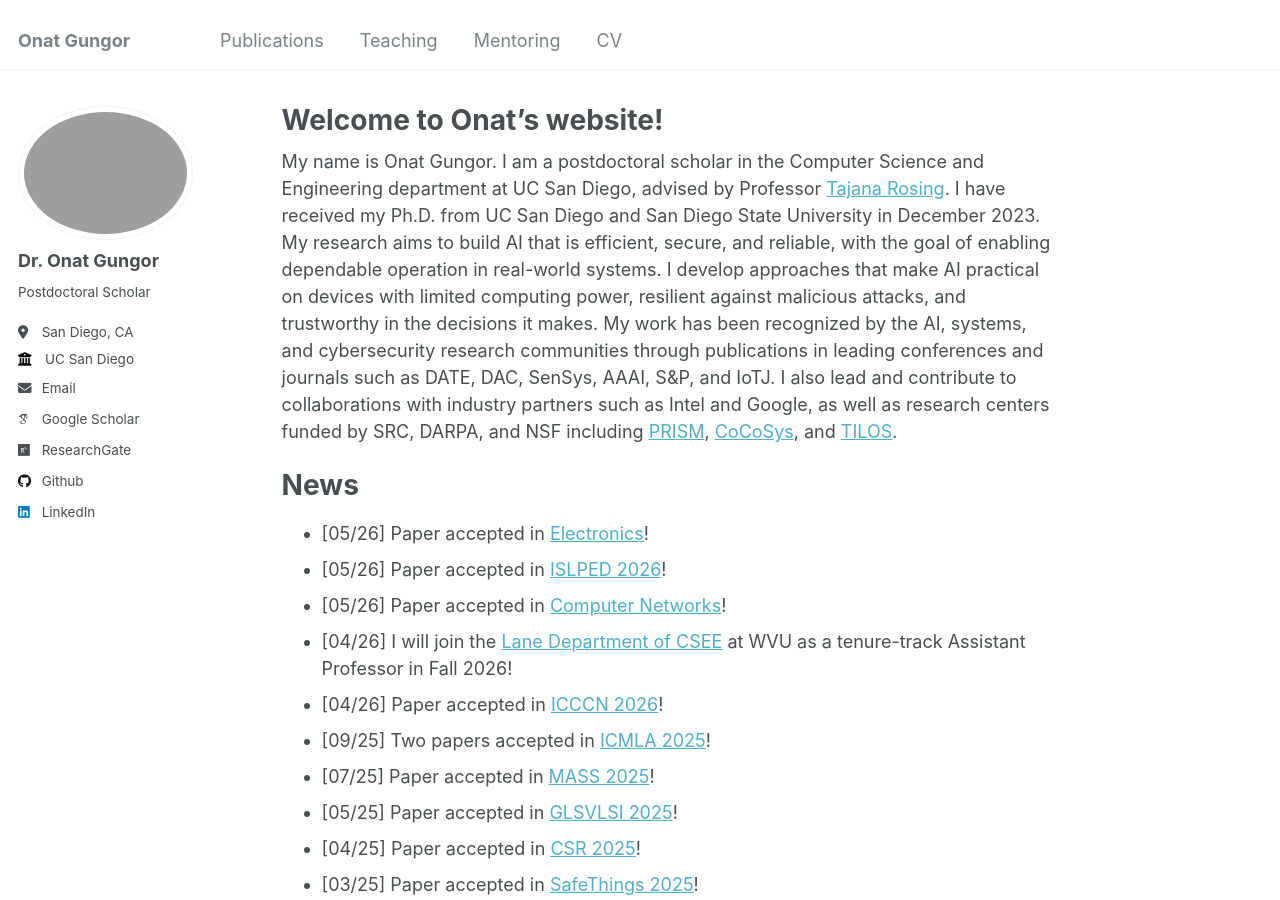
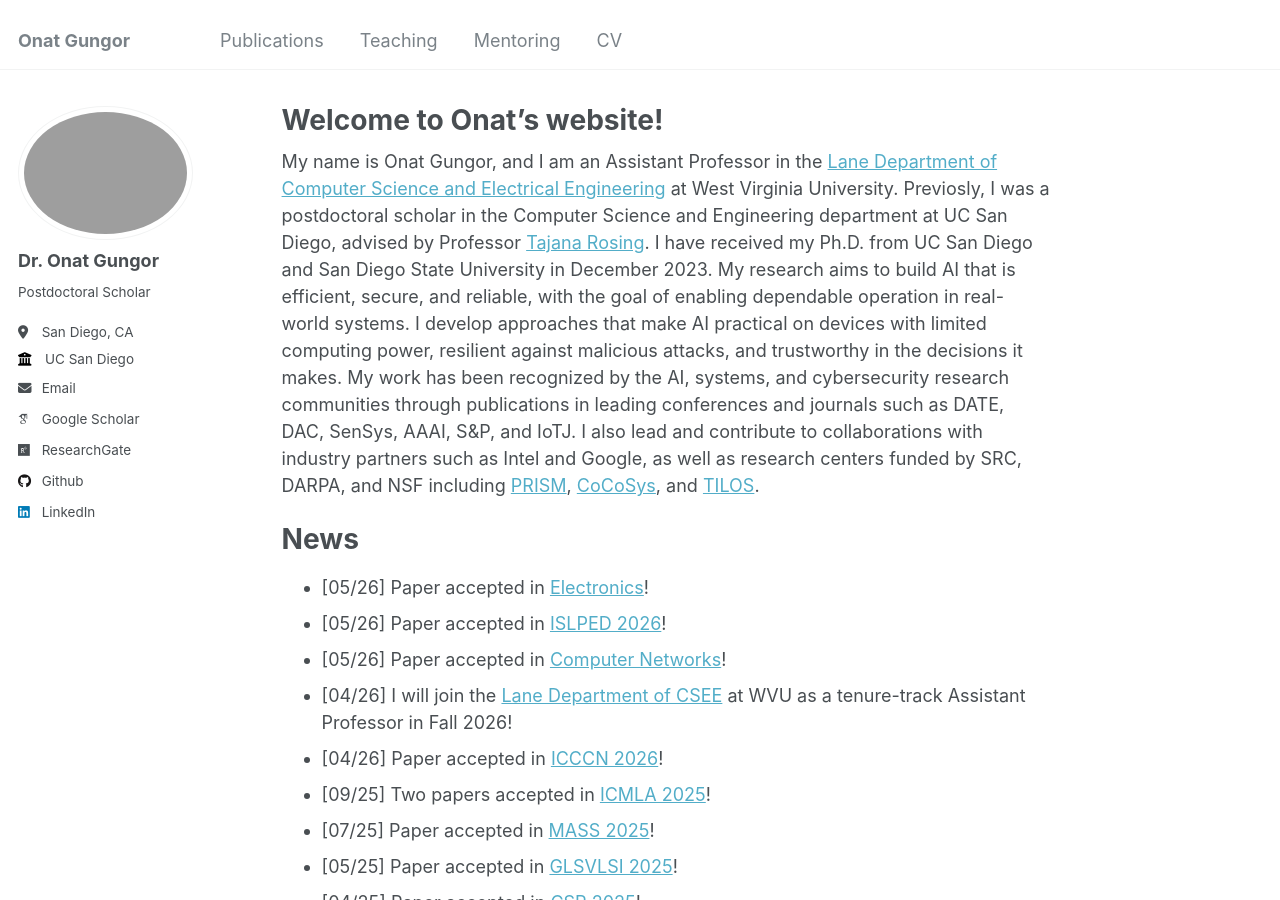
Before and after one commit to onatucsd/onatucsd.github.io, a Jekyll site: the page built from _pages/about.md, in a window 1280 px wide and 900 px high. Built offline with Jekyll 4.4.1, drawn with Linux system fonts in a browser that asks for light colours; some web fonts are replaced.

Commit message:
Update about.md

```diff
--- a/_pages/about.md
+++ b/_pages/about.md
@@ -7,7 +7,7 @@ redirect_from:
   - /about.html
 ---
 
-My name is Onat Gungor. I am a postdoctoral scholar in the Computer Science and Engineering department at UC San Diego, advised by Professor [Tajana Rosing](https://cseweb.ucsd.edu/~trosing/). I have received my Ph.D. from UC San Diego and San Diego State University in December 2023. My research aims to build AI that is efficient, secure, and reliable, with the goal of enabling dependable operation in real-world systems. I develop approaches that make AI practical on devices with limited computing power, resilient against malicious attacks, and trustworthy in the decisions it makes. My work has been recognized by the AI, systems, and cybersecurity research communities through publications in leading conferences and journals such as DATE, DAC, SenSys, AAAI, S&P, and IoTJ. I also lead and contribute to collaborations with industry partners such as Intel and Google, as well as research centers funded by SRC, DARPA, and NSF including [PRISM](https://prism.ucsd.edu/), [CoCoSys](https://cocosys.ece.gatech.edu/), and [TILOS](https://tilos.ai/).
+My name is Onat Gungor, and I am an Assistant Professor in the [Lane Department of Computer Science and Electrical Engineering](https://lcsee.statler.wvu.edu) at West Virginia University. Previosly, I was a postdoctoral scholar in the Computer Science and Engineering department at UC San Diego, advised by Professor [Tajana Rosing](https://cseweb.ucsd.edu/~trosing/). I have received my Ph.D. from UC San Diego and San Diego State University in December 2023. My research aims to build AI that is efficient, secure, and reliable, with the goal of enabling dependable operation in real-world systems. I develop approaches that make AI practical on devices with limited computing power, resilient against malicious attacks, and trustworthy in the decisions it makes. My work has been recognized by the AI, systems, and cybersecurity research communities through publications in leading conferences and journals such as DATE, DAC, SenSys, AAAI, S&P, and IoTJ. I also lead and contribute to collaborations with industry partners such as Intel and Google, as well as research centers funded by SRC, DARPA, and NSF including [PRISM](https://prism.ucsd.edu/), [CoCoSys](https://cocosys.ece.gatech.edu/), and [TILOS](https://tilos.ai/).
 
 News
 ======
```
